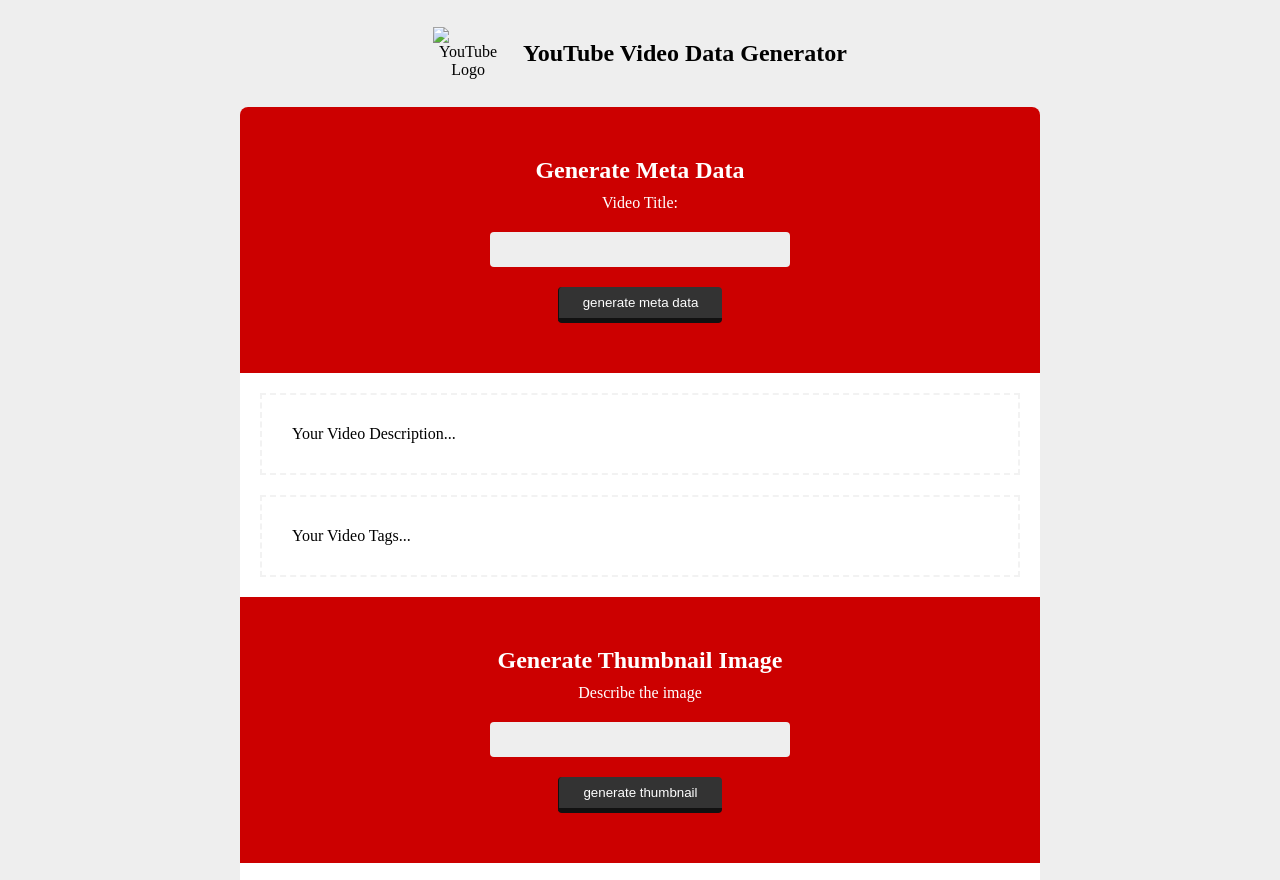
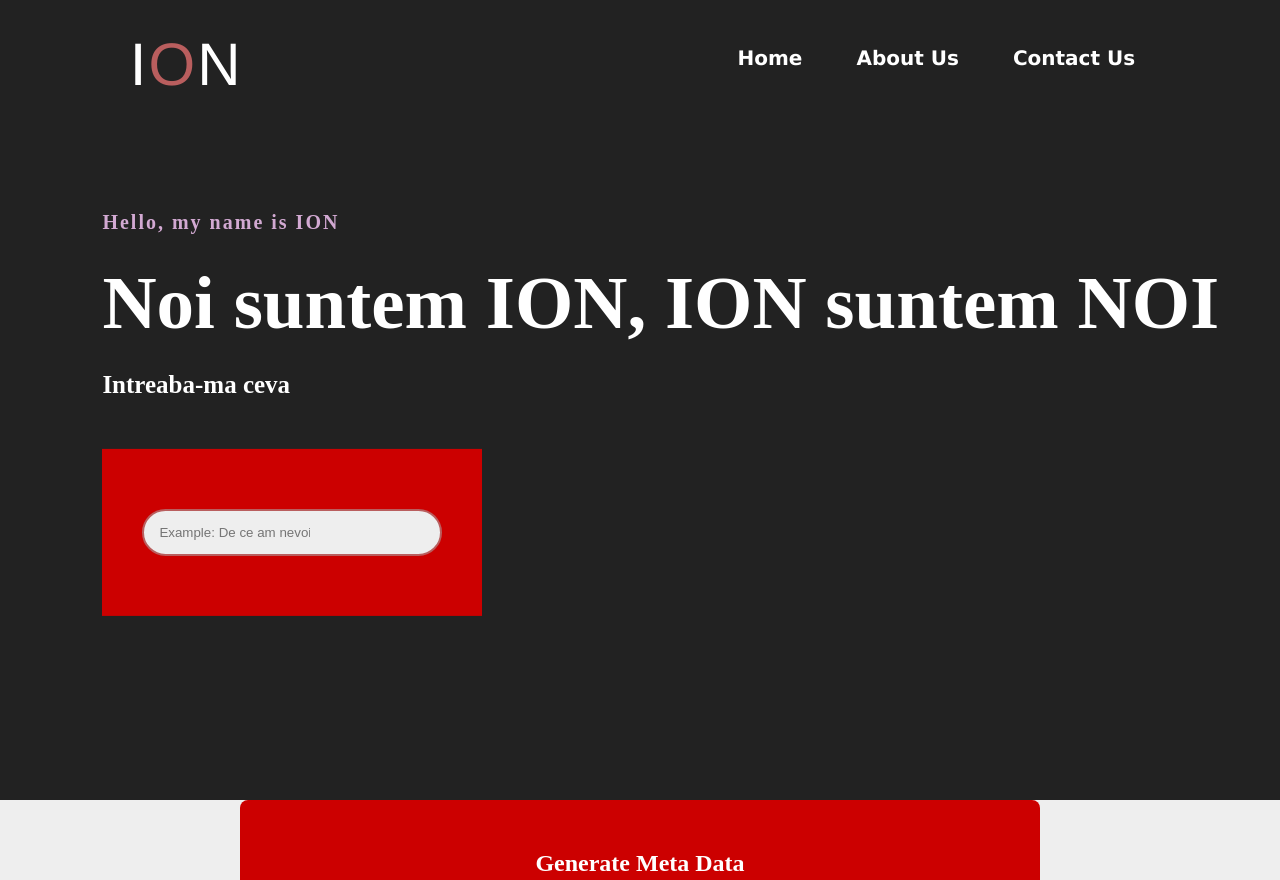
Before and after one commit to Nufarr/RoBotCet, a website: page public/index.html in a window 1280 px wide. Shown: the top 880 px of the page. Drawn offline with Linux system fonts and the light colour scheme.

Commit message:
ceva design trantit

```diff
--- a/public/index.html
+++ b/public/index.html
@@ -8,10 +8,27 @@
 </head>
 <body>
 
-  <nav>
-    <img src="/yt_logo.png" alt="YouTube Logo">
-    <h1>YouTube Video Data Generator</h1>
-  </nav>
+  <div class="navbar">
+    <nav>
+      <p class="logo">I<span>O</span>N</p>
+      <ul>
+        <li><a href="#">Home</a></li>
+        <li><a href="#">About us</a></li>
+        <li><a href="#">Contact us</a></li>
+      </ul>
+    </nav>
+
+    <div class="content">
+      <h4>Hello, my name is ION</h4>
+      <h1>Noi suntem ION, ION suntem NOI</h1>
+      <h3>Intreaba-ma ceva</h3>
+      <div class="ai">
+        <form>
+          <input type="text" name="title" placeholder="Example: De ce am nevoie pt a face un buletin?...">
+        </form>
+      </div>
+    </div>
+  </div>
 
   <div class="container">
 
--- a/public/styles.css
+++ b/public/styles.css
@@ -1,3 +1,122 @@
+.navbar{
+  height: 100vh;
+  width: 100%;
+  background-color: #222222;
+  background-size: cover;
+  background-position: center;
+}
+
+nav{
+  display: flex;
+  height: 10vh;
+  justify-content: space-between;
+  padding-top: 10px;
+  padding-left: 8%;
+  padding-right: 8%;
+}
+
+.logo{
+  color: white;
+  font-size: 60px;
+  font-family: 'Franklin Gothic Medium', 'Arial Narrow', Arial, sans-serif;
+  letter-spacing: 2px;
+  cursor: pointer;
+  margin-right: 400px;
+}
+
+span{
+  color: rgb(185, 94, 94);
+}
+
+nav ul li{
+  list-style-type: none;
+  display: inline-block;
+  padding: 10px 25px;
+}
+
+nav ul li a{
+  color: white;
+  text-decoration: none;
+  font-weight: bold;
+  font-size: 20px;
+  font-family:Verdana, Geneva, Tahoma, sans-serif;
+  text-transform: capitalize;
+}
+
+nav ul li a:hover{
+  color: rgb(185, 94, 94);
+  transition: .4s;
+}
+
+.content{
+  position: absolute;
+  top: 50%;
+  left: 8%;
+  transform: translateY(-50%);
+}
+
+h1{
+  color: white;
+  margin: 10px 0px 20px;
+  font-size:75px;
+}
+
+h3{
+  color: white;
+  font-size: 25px;
+  margin-bottom: 50px;
+}
+
+h4{
+  color: #fcfc;
+  letter-spacing:  2px;
+  font-size: 20px;
+}
+
+.ai form{
+  width:  300px;
+  max-width: 100%;
+  position: relative;
+}
+
+.ai form input{
+  display: inline-block;
+  width: 100%;
+  padding: 14px 130px 14px 15px;
+  border: 2px solid rgb(185, 94, 94);
+  outline: none;
+  border-radius: 30px;
+}
+
+.icon {
+  width: 75px;
+  margin: 10px;
+}
+
+.titleContainer {
+  display: flex;
+  justify-content: center;
+  align-items: center;
+}
+
+.titleText {
+  font-size: 25px;
+  font-weight: bolder;
+
+  color: white;
+}
+
+.navText {
+  font-size: 20px !important;
+  font-weight: bold !important;
+  font-style: normal !important;
+  color: white !important;
+}
+
+.navText:hover {
+  color: #7f7f7f !important;
+}
+
 body {
     margin: 0;
     font-family: "Poppins";
@@ -15,10 +134,9 @@
     background: #fff;
   }
   nav {
+    background-color: #222222;
     padding: 20px;
-    text-align: center;
     display: flex;
-    align-items: center;
     justify-content: center;
     gap: 20px;
   }
```
